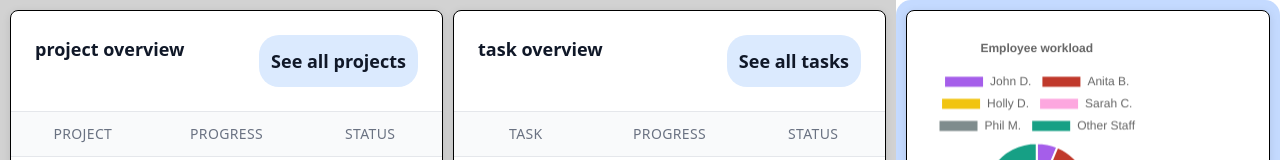
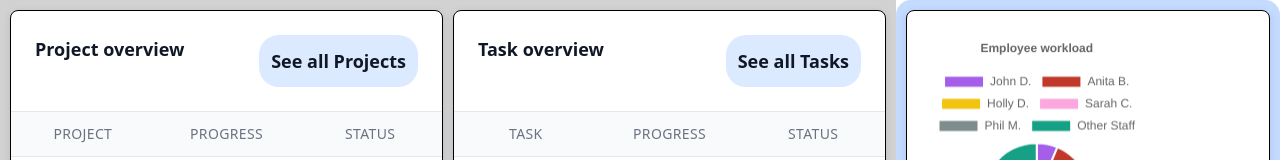
Before and after one commit to 17nbist/COB290-2025-Team-5, a Next.js app: page /dashboard-manager in a window 1280 px wide. Shown: the top 160 px of the page. Built offline with nearby package versions, Linux system fonts and the light colour scheme.

Commit message:
[ra] capitalised the headers manager dashboard

```diff
--- a/src/app/dashboard-manager/page.js
+++ b/src/app/dashboard-manager/page.js
@@ -174,8 +174,8 @@ export default function Home() {
         <div className="left-side flex flex-col w-full min-h-screen bg-[#d2d2d2] dark:bg-[#303030] box-border p-2.5 gap-2.5 transition-colors duration-300">
           {/* Project overview */}
           <div className="overview-grid grid grid-cols-1 gap-2.5">
-            <OverviewTable label={"project"} data={dataProject} stats={statsProject} />
-            <OverviewTable label={"task"} data={dataTasks} stats={statsTasks} />
+            <OverviewTable label={"Project"} data={dataProject} stats={statsProject} />
+            <OverviewTable label={"Task"} data={dataTasks} stats={statsTasks} />
           </div>
 
           {/* Analytics of manager */}
```
